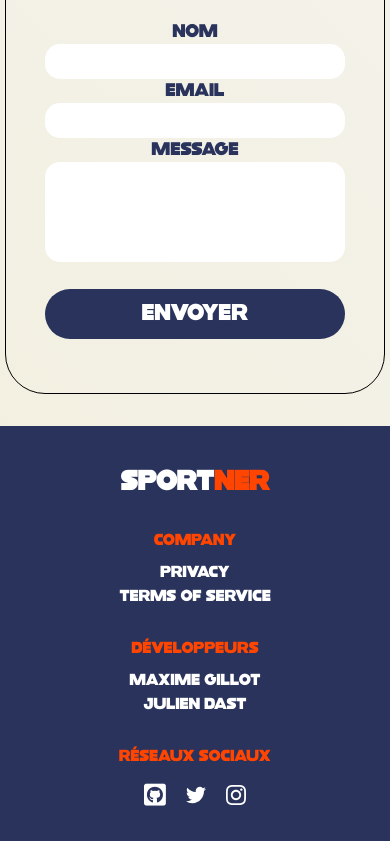
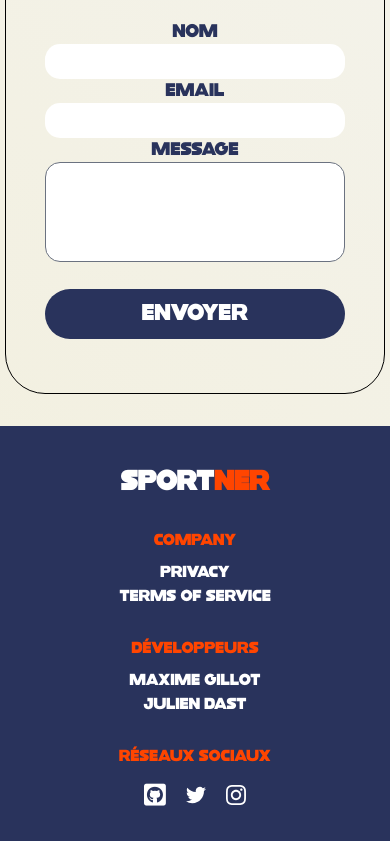
Before and after one commit to MaximeGillot5/TESTV2, a React (Create React App) app: page / in a window 390 px wide. Shown: the part 1215-2056 px from the top of the page. Built offline with nearby package versions, Linux system fonts and the light colour scheme.

Commit message:
fonts responsives form

```diff
--- a/src/components/Contact.js
+++ b/src/components/Contact.js
@@ -39,7 +39,7 @@
                 <label>Email</label>
                 <input id='email' type="email" name="email" required autoComplete='off' />
                 <label>Message</label>
-                <textarea name="message" required />
+                <textarea id='message' name="message" required />
                 <input className='button' type="submit" value="Envoyer" />
             </form>
             <div className="form-message"></div>
--- a/src/styles/Contact.css
+++ b/src/styles/Contact.css
@@ -61,13 +61,12 @@
   border: 2px solid orangered;
 }
 
-textarea {
-  height: 100px !important;
+#message {
+  height: 100px ;
   resize: none;
-  font-size: 18px !important;
+  font-size: 18px;
   margin: auto;
   width: 100%;
-  border: none;
   border-radius: 15px;
 }
 
@@ -85,6 +84,12 @@
   width: 100%;
 }
 
+@media screen and (max-width: 800px) {
+  #name, #email, #message{
+    font-size: 12px;
+  }
+}
+
 @media screen and (max-width: 700px) {
   input {
     margin: auto;
```
